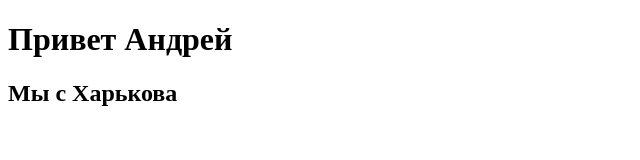
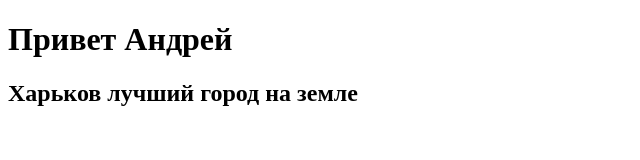
Before and after one commit to Lobovem/lesson3, a plain HTML site: page index.html in a window 1280 px wide. Shown: the whole page, without its empty margins (0-640 px from the left). Drawn offline with Linux system fonts and the light colour scheme.

Commit message:
Изменил правильно h2

```diff
--- a/index.html
+++ b/index.html
@@ -11,7 +11,7 @@
 <body>
 
   <h1>Привет Андрей</h1>
-  <h2>Мы с Харькова</h2>
+  <h2>Харьков лучший город на земле</h2>
 
 </body>
 
```
